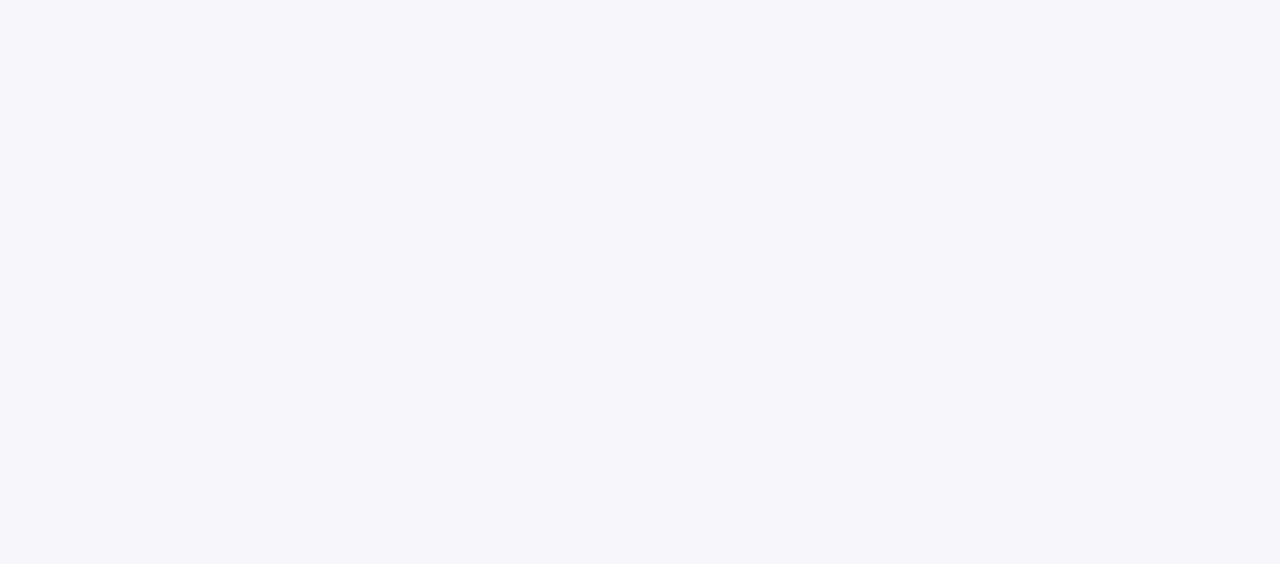
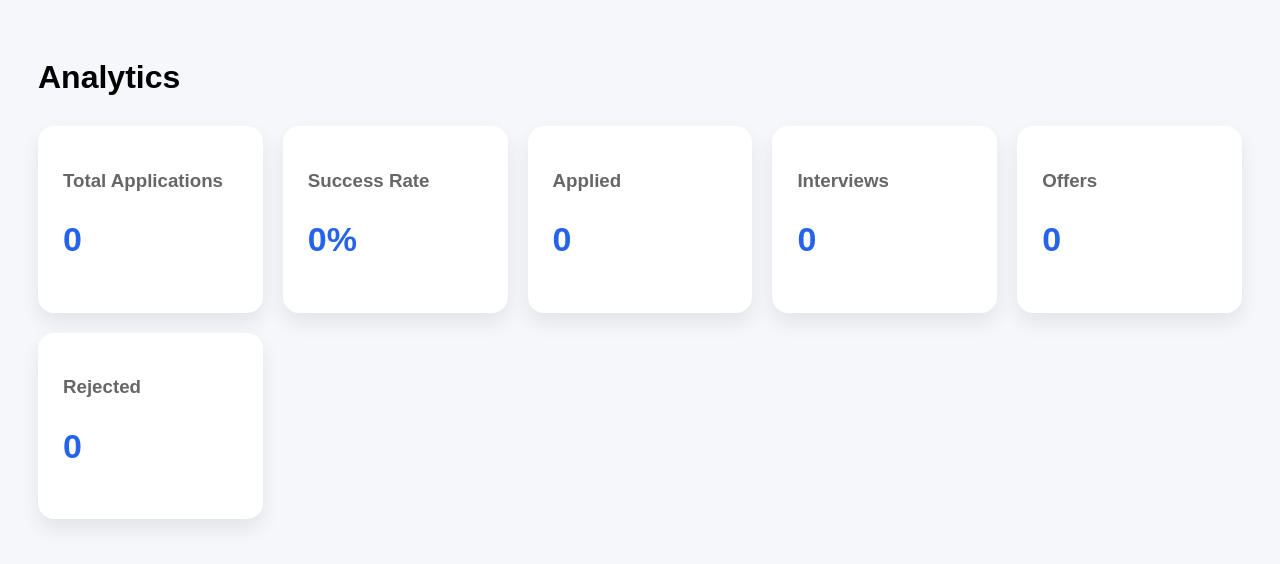
Before and after one commit to himanshi403/Web-Development-workspace, a React (Vite) app in the folder Full-Stack-Project/Job-Application-Tracker/: page /analytics in a window 1280 px wide. Before the commit this address had no page. Shown: the top 564 px of the page. Built offline with nearby package versions, Linux system fonts and the light colour scheme.

Commit message:
Fix analytics calculations and connect analytics navigation

```diff
--- a/Full-Stack-Project/Job-Application-Tracker/src/App.jsx
+++ b/Full-Stack-Project/Job-Application-Tracker/src/App.jsx
@@ -1,5 +1,6 @@
 import {useState} from "react";
 import {useEffect} from "react";
+import Analytics from "./pages/Analytics";
 
 import {
 
@@ -169,6 +170,11 @@ element={<Settings />}
 />
 
 <Route
+path="/analytics"
+element={<Analytics jobs={jobs}/>}
+/>
+
+<Route
 
 path="/dashboard"
 
--- a/Full-Stack-Project/Job-Application-Tracker/src/components/JobList.jsx
+++ b/Full-Stack-Project/Job-Application-Tracker/src/components/JobList.jsx
@@ -46,12 +46,17 @@ return matchesSearch && matchesStatus
 if(filteredJobs.length===0){
 
 return(
+    <div className="empty-state">
 
 <h2>
 
-No matching jobs found
+📄 No Jobs Found
 
 </h2>
+<p>
+        Try changing your search or add your first job.
+      </p>
+      </div>
 
 );
 
--- a/Full-Stack-Project/Job-Application-Tracker/src/components/QuickActions.jsx
+++ b/Full-Stack-Project/Job-Application-Tracker/src/components/QuickActions.jsx
@@ -1,4 +1,10 @@
+import { useNavigate } from "react-router-dom";
+
+
+
 function QuickActions({ setShowForm }) {
+    const navigate = useNavigate();
+
   return (
     <div className="quick-actions">
 
@@ -13,7 +19,9 @@ function QuickActions({ setShowForm }) {
         📄 Export Jobs
       </button>
 
-      <button className="action-btn">
+      <button className="action-btn"
+      onClick={() => navigate("/analytics")}
+      >
         📊 Analytics
       </button>
 
--- a/Full-Stack-Project/Job-Application-Tracker/src/components/Sidebar.jsx
+++ b/Full-Stack-Project/Job-Application-Tracker/src/components/Sidebar.jsx
@@ -12,6 +12,10 @@ function Sidebar(){
         Profile
         </NavLink>
 
+        <NavLink to="/analytics">
+         📊 Analytics
+        </NavLink>
+
         <NavLink to="/settings">
         Settings
        </NavLink>
--- a/Full-Stack-Project/Job-Application-Tracker/src/index.css
+++ b/Full-Stack-Project/Job-Application-Tracker/src/index.css
@@ -594,3 +594,62 @@ font-size:15px;
 color:#666;
 
 }
+
+.empty-state{
+    margin-top:40px;
+    background:white;
+    border-radius:16px;
+    padding:50px;
+    text-align:center;
+    box-shadow:0 8px 20px rgba(0,0,0,.08);
+}
+
+.empty-state h2{
+    color:#2563eb;
+    margin-bottom:15px;
+}
+
+.empty-state p{
+    color:#666;
+}
+
+.loading-screen{
+    display:flex;
+    flex-direction:column;
+    justify-content:center;
+    align-items:center;
+    height:100vh;
+}
+
+.loader{
+
+    width:50px;
+    height:50px;
+
+    border:5px solid #ddd;
+
+    border-top:5px solid #2563eb;
+
+    border-radius:50%;
+
+    animation:spin 1s linear infinite;
+
+}
+
+.loading-screen p{
+
+    margin-top:20px;
+
+    color:#555;
+
+}
+
+@keyframes spin{
+
+    to{
+
+        transform:rotate(360deg);
+
+    }
+
+}
--- /dev/null
+++ b/Full-Stack-Project/Job-Application-Tracker/src/pages/Analytics.jsx
@@ -0,0 +1,57 @@
+import {useMemo} from "react";
+import "../styles/Analytics.css";
+
+
+function Analytics({jobs}){
+    const total=jobs.length;
+    const applied=jobs.filter(job=>job.status==="Applied").length;
+    const interview=jobs.filter(job=>job.status==="Interview").length;
+    const offer=jobs.filter(job=>job.status==="Offer").length;
+    const rejected=jobs.filter(job=>job.status==="Rejected").length;
+
+    const successRate=
+    total===0? 0:Math.round((offer/total)*100);
+
+    return(
+
+        <div className="analytics-page">
+            <h1>Analytics</h1>
+            <div className="analytics-grid">
+                <div className="analytics-card">
+                    <h3>Total Applications</h3>
+                    <h2>{total}</h2>
+
+                </div>
+                 <div className="analytics-card">
+                    <h3>Success Rate</h3>
+                    <h2>{successRate}%</h2>
+                </div>
+                 <div className="analytics-card">
+                    <h3>Applied</h3>
+                    <h2>{applied}</h2>
+                </div>
+                 <div className="analytics-card">
+                    <h3>Interviews</h3>
+                    <h2>{interview}</h2>
+                </div>
+                <div className="analytics-card">
+                    <h3>Offers</h3>
+                    <h2>{offer}</h2>
+                </div>
+
+                <div
+                className="analytics-card">
+                    <h3>Rejected</h3>
+                    <h2>{rejected}</h2>
+                </div>
+
+            </div>
+
+
+        </div>
+    );
+
+
+}
+
+export default Analytics;
--- a/Full-Stack-Project/Job-Application-Tracker/src/pages/Dashboard.jsx
+++ b/Full-Stack-Project/Job-Application-Tracker/src/pages/Dashboard.jsx
@@ -1,3 +1,4 @@
+import React, {useState,useEffect} from 'react';
 
 import Navbar from "../components/Navbar";
 import JobForm from "../components/JobForm";
@@ -46,6 +47,9 @@ confirmDelete,
 undoDelete})
 
 {
+    const [loading, setLoading] = useState(true);
+
+
   const filteredJobs = jobs
 .filter(job => {
 
@@ -62,6 +66,30 @@ job.status === statusFilter;
 return matchSearch && matchStatus;
 
 });
+useEffect(() => {
+    const timer = setTimeout(() => {
+        setLoading(false);
+    },1000);
+
+    return () => clearTimeout(timer);
+
+},[]);
+
+if(loading){
+
+    return(
+
+        <div className="loading-screen">
+
+            <div className="loader"></div>
+
+            <p>Loading Dashboard...</p>
+
+        </div>
+
+    );
+
+}
 
 
 
--- /dev/null
+++ b/Full-Stack-Project/Job-Application-Tracker/src/styles/Analytics.css
@@ -0,0 +1,51 @@
+.analytic-page{
+    padding:30px;
+}
+
+.analytics-grid{
+
+display:grid;
+
+grid-template-columns:repeat(auto-fit,minmax(220px,1fr));
+
+gap:20px;
+
+margin-top:30px;
+
+}
+
+.analytics-card{
+
+background:white;
+
+padding:25px;
+
+border-radius:16px;
+
+box-shadow:0 10px 20px rgba(0,0,0,.08);
+
+transition:.3s;
+
+}
+
+.analytics-card:hover{
+
+transform:translateY(-5px);
+
+}
+
+.analytics-card h3{
+
+color:#666;
+
+margin-bottom:12px;
+
+}
+
+.analytics-card h2{
+
+font-size:34px;
+
+color:#2563eb;
+
+}
```
